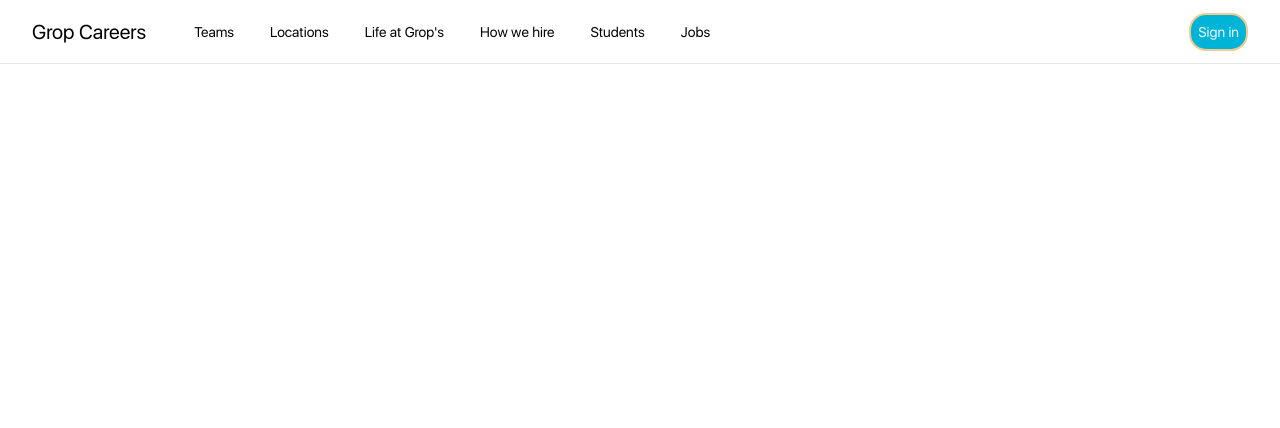
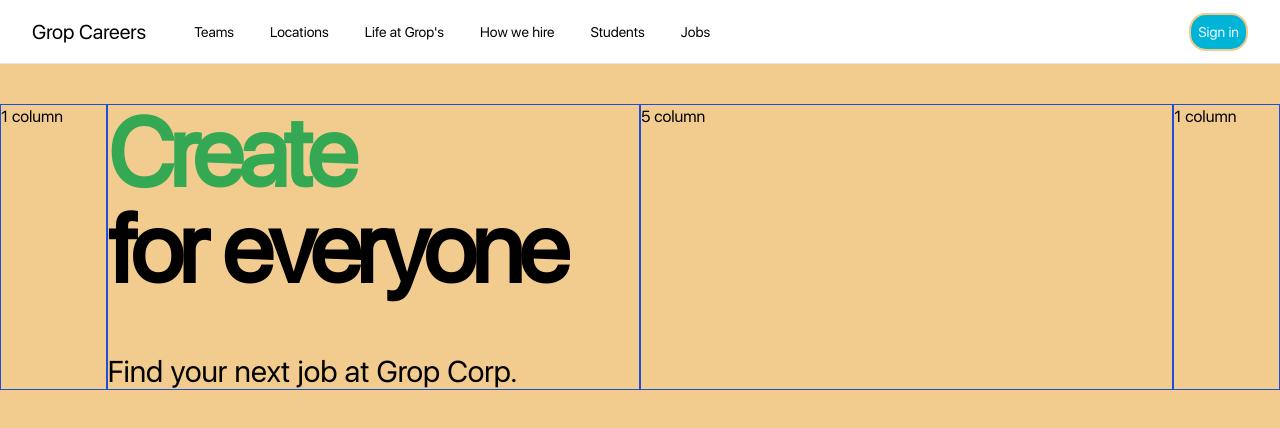
Before and after one commit to francescogropplero/VueFirstProject, a Vue app: page / in a window 1280 px wide. Shown: the top 428 px of the page. Built offline with nearby package versions, Linux system fonts and the light colour scheme.

Commit message:
completed header section

```diff
--- a/src/App.vue
+++ b/src/App.vue
@@ -1,14 +1,18 @@
 <template>
   <main-nav />
+  <the-hero />
 </template>
 
 <script>
 import MainNav from "@/components/MainNav.vue";
+import TheHero from "./components/TheHero.vue";
+
 
 export default {
   name: "App",
   components: {
     MainNav,
+    TheHero,
   },
 };
 </script>
--- a/src/components/MainNav.vue
+++ b/src/components/MainNav.vue
@@ -1,5 +1,5 @@
 <template>
-  <header class="w-full text-sm">
+  <header :class="['w-full', 'text-sm', headerHeightClass]" >
     <div class="fixed top-0 left-0 h-16 w-full bg-white">
       <div
         class="border-brand-gray-1 mx-auto flex h-full flex-nowrap border-b border-solid px-8"
@@ -60,6 +60,14 @@
       isLoggedIn: false,
     };
   },
+  computed: {
+    headerHeightClass() {
+      return {
+        "h-16": !this.isLoggedIn,
+        "h-32": this.isLoggedIn,
+      };
+    },
+  },
   methods: {
     loginUser() {
       this.isLoggedIn = true;
--- /dev/null
+++ b/src/components/TheHeadline.vue
@@ -0,0 +1,63 @@
+<template>
+  <section>
+    <h1 class="mb-14 text-8xl font-bold tracking-tighter">
+      <span :class="actionClasses">{{ action }}</span>
+      <br />
+      for everyone
+    </h1>
+    <h2 class="text-3xl font-light">Find your next job at Grop Corp.</h2>
+  </section>
+</template>
+
+<script>
+import nextElementInList from "@/utils/nextElementInList";
+
+export default {
+  name: "TheHeadline",
+  data() {
+    return {
+      action: "Build",
+      interval: null,
+    };
+  },
+  computed: {
+    actionClasses() {
+      return {
+        [this.action.toLowerCase()]: true,
+      };
+    },
+  },
+  created() {
+    this.changeTitle();
+  },
+  beforeUnmount() {
+    clearInterval(this.interval);
+  },
+  methods: {
+    changeTitle() {
+      this.interval = setInterval(() => {
+        const actions = ["Build", "Create", "Design", "Code"];
+        this.action = nextElementInList(actions, this.action);
+      }, 3000);
+    },
+  },
+};
+</script>
+
+<style scoped>
+.build {
+  color: #1a73e8;
+}
+
+.create {
+  color: #34a853;
+}
+
+.design {
+  color: #f9ab00;
+}
+
+.code {
+  color: #d93025;
+}
+</style>
--- /dev/null
+++ b/src/components/TheHero.vue
@@ -0,0 +1,35 @@
+<template>
+  <main>
+    <section class="flex h-screen flex-col bg-brand-oro pt-10 pb-20">
+      <div class="grid grid-cols-12">
+        <div class="col-start-1 col-span-1 border border-blue-700">
+            1 column
+        </div>
+
+        <div class="col-start-2 col-span-5 border border-blue-700">
+            <the-headline />
+        </div>
+
+        <div class="col-start-7 col-span-5 border border-blue-700">
+            5 column
+        </div>
+
+        <div class="col-start-12 col-span-1 border border-blue-700">
+            1 column
+        </div>
+      </div>
+    </section>
+  </main>
+</template>
+
+<script>
+import TheHeadline from './TheHeadline.vue';
+
+
+export default {
+  name: "TheHero",
+  components: {
+    TheHeadline,
+  }
+};
+</script>
--- /dev/null
+++ b/src/utils/nextElementInList.js
@@ -0,0 +1,8 @@
+const nextElementInList = (list, value) => {
+    const currentValueIndex = list.indexOf(value);
+    const nextValueIndex = (currentValueIndex + 1) % list.length;
+    const nextValue = list[nextValueIndex];
+    return nextValue;
+};
+
+export default nextElementInList;
```
Also changed, not shown: 2 other files (tests, documents, lock files or other folders).
